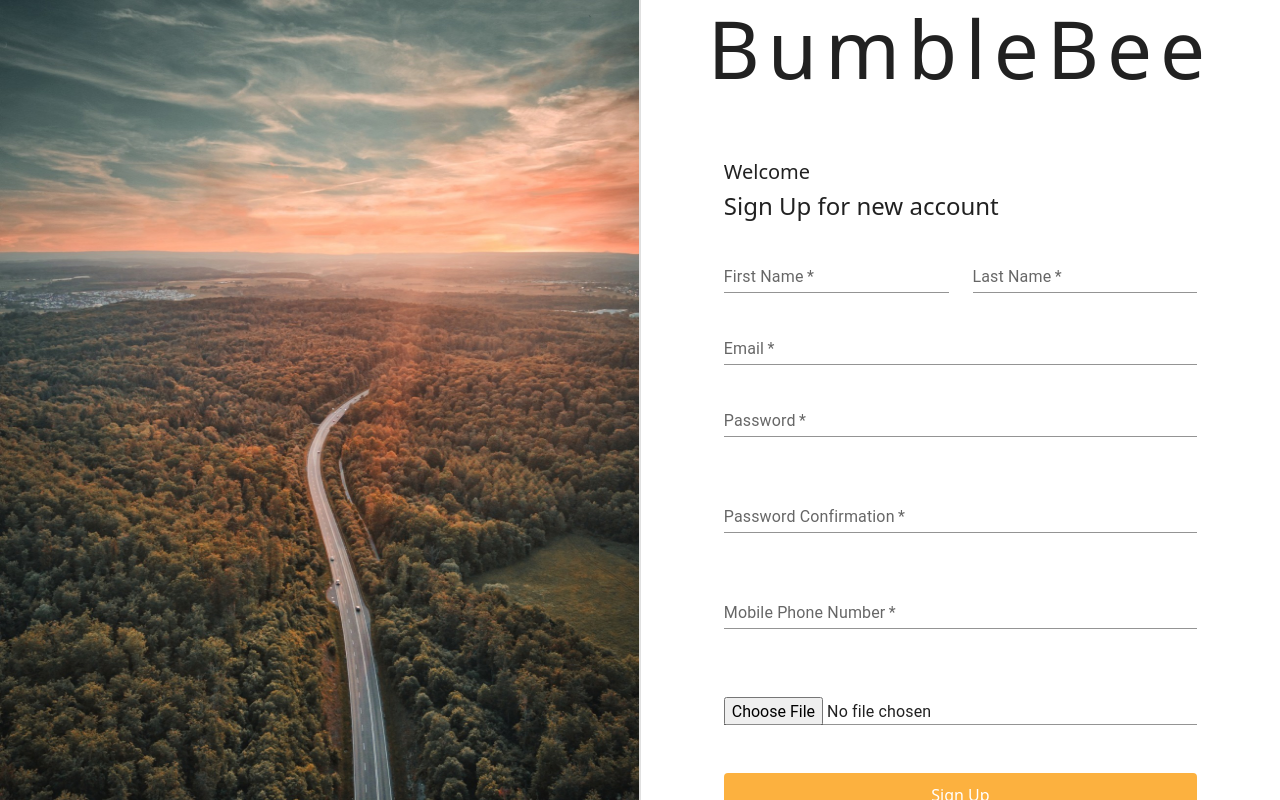
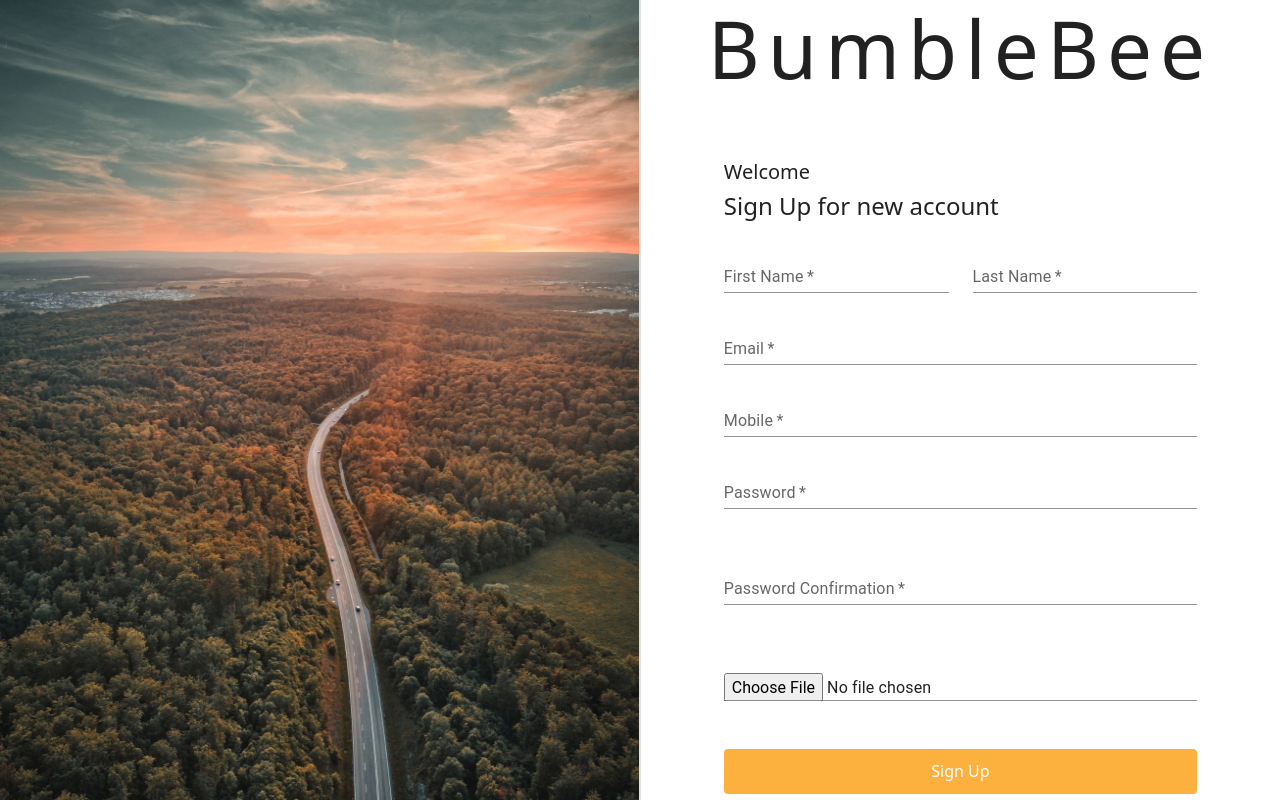
Before and after one commit to omerperez/BumbleBee, a React (Create React App) app in the folder client/: page /signup in a window 1280 px wide. Built offline with nearby package versions, Linux system fonts and the light colour scheme; no server answers.

Commit message:
add input of mobile number in singup form

```diff
--- a/client/src/components/authComponents/Signup.jsx
+++ b/client/src/components/authComponents/Signup.jsx
@@ -8,9 +8,9 @@ export default function Signup() {
   const firstNameRef = useRef();
   const lastNameRef = useRef();
   const emailRef = useRef();
+  const mobileRef = useRef();
   const passwordRef = useRef();
   const passwordConfirmRef = useRef();
-  const phoneRef = useRef();
   const [file, setFile] = useState();
   const { signup } = useAuth();
   const [error, setError] = useState("");
@@ -30,8 +30,8 @@ export default function Signup() {
         firstNameRef.current.value,
         lastNameRef.current.value,
         emailRef.current.value,
+        mobileRef.current.value,
         passwordRef.current.value,
-        phoneRef,
         file
       );
       navigate("/homepage");
@@ -89,6 +89,18 @@ export default function Signup() {
                 required
               />
             </Form.Group>
+            <Form.Group id="mobile" className="mb-4">
+              <TextField
+                id="standard-email-input"
+                label="Mobile"
+                inputRef={mobileRef}
+                type="tel"
+                pattern="[0-9]{3}-[0-9]{2}-[0-9]{3}"
+                variant="standard"
+                fullWidth
+                required
+              />
+            </Form.Group>
             <Form.Group id="password" className="mb-5">
               <TextField
                 id="standard-password-input"
@@ -113,17 +125,6 @@ export default function Signup() {
                 required
               />
             </Form.Group>
-            <Form.Group id="mobile" className="mb-5">
-              <TextField
-                id="standard-mobile-input"
-                label="Mobile Phone Number"
-                type="number"
-                inputRef={phoneRef}
-                variant="standard"
-                fullWidth
-                required
-              />
-            </Form.Group>
             <Form.Group id="image" className="mb-5">
               <TextField
                 id="file"
@@ -131,8 +132,8 @@ export default function Signup() {
                 type="file"
                 name="image"
                 onChange={(event) => {
-                  const file = event.target.files[0];
-                  setFile(file);
+                  const userFile = event.target.files[0];
+                  setFile(userFile);
                 }}
                 variant="standard"
                 fullWidth
```
